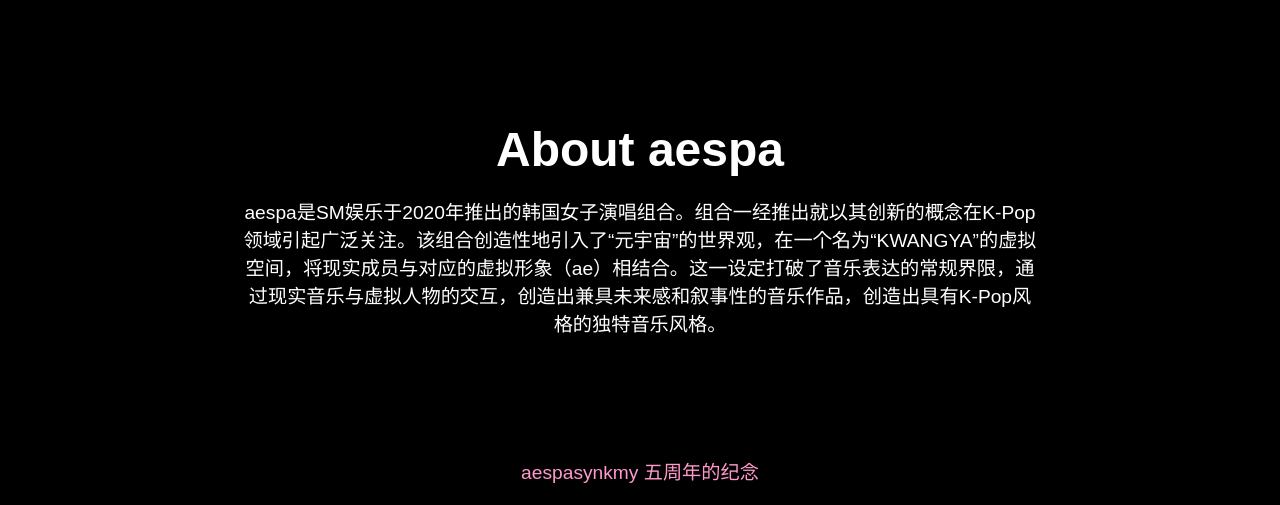
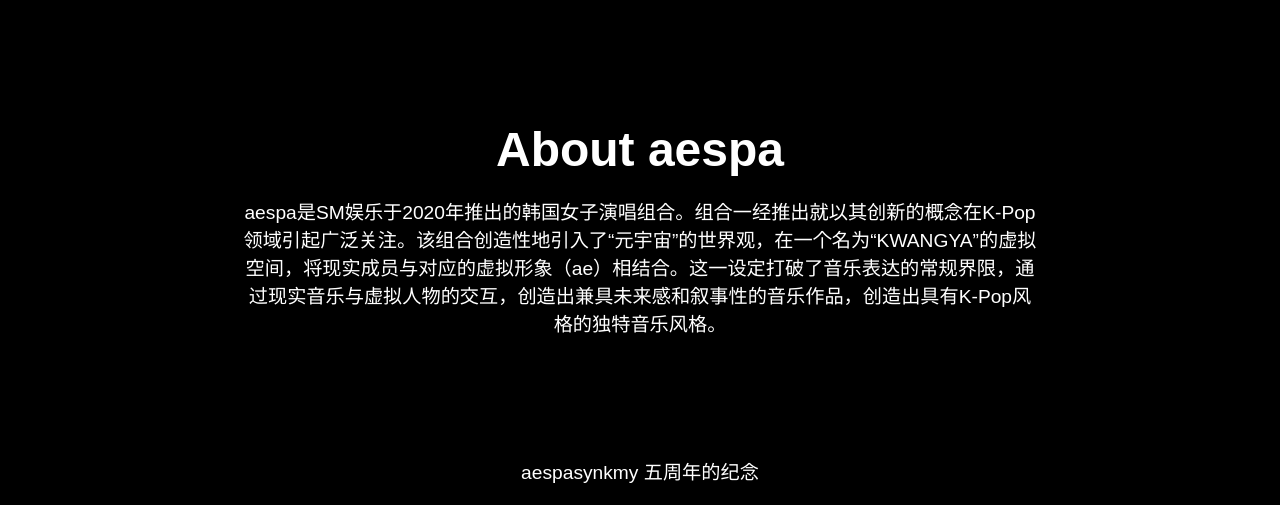
Before and after one commit to aespasynkmy/home, a plain HTML site: page index.html in a window 1280 px wide. Shown: the part 840-1345 px from the top of the page. Drawn offline with Linux system fonts and the light colour scheme.

Commit message:
Update index.html

```diff
--- a/index.html
+++ b/index.html
@@ -82,7 +82,8 @@
             padding: 20px;
             font-size: 1.2em;
             background-color: black;
-            color: #ff99cc;
+            color: white; /* Set text color to white */
+            font-family: 'KaiTi', 'Microsoft YaHei', sans-serif; /* Set font to KaiTi */
         }
 
         /* Media queries for responsiveness */
```
